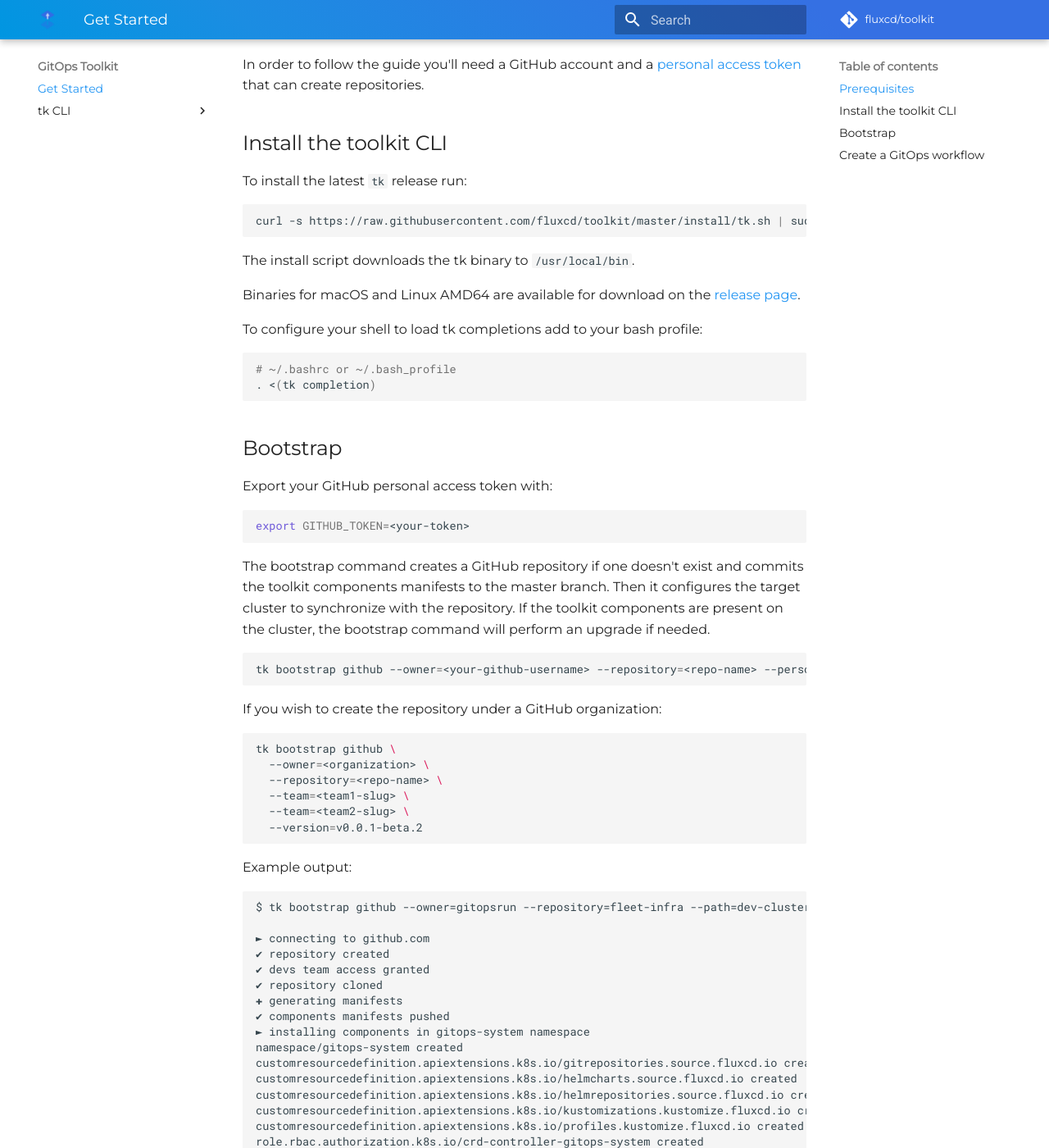
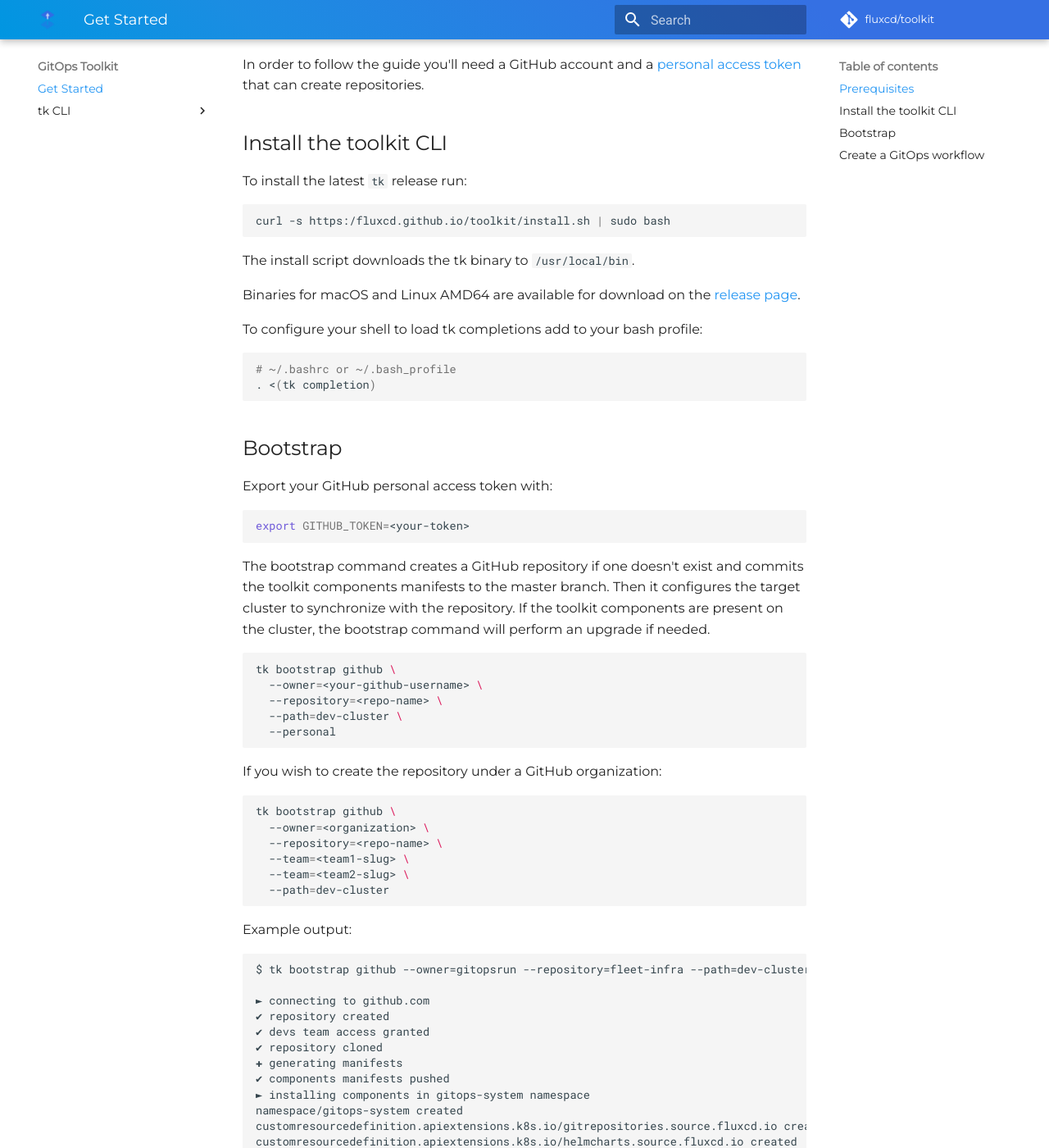
Before and after one commit to cclouddev/flux2, an MkDocs documentation site: the page built from docs/get-started/index.md, in a window 1280 px wide and 1400 px high, scrolled down 341 px. Shown: the whole window at 82% size. Built offline with MkDocs 1.6.1 and Material for MkDocs 9.7.7, drawn with Linux system fonts in a browser that asks for light colours; comment, search, counter and statistics services are not loaded.

Commit message:
Add install script to website

````diff
--- a/docs/get-started/index.md
+++ b/docs/get-started/index.md
@@ -19,7 +19,7 @@ that can create repositories.
 To install the latest `tk` release run:
 
 ```bash
-curl -s https://raw.githubusercontent.com/fluxcd/toolkit/master/install/tk.sh | sudo bash
+curl -s https:/fluxcd.github.io/toolkit/install.sh | sudo bash
 ```
 
 The install script downloads the tk binary to `/usr/local/bin`.
@@ -49,7 +49,11 @@ If the toolkit components are present on the cluster,
 the bootstrap command will perform an upgrade if needed.
 
 ```sh
-tk bootstrap github --owner=<your-github-username> --repository=<repo-name> --personal
+tk bootstrap github \
+  --owner=<your-github-username> \
+  --repository=<repo-name> \
+  --path=dev-cluster \
+  --personal
 ```
 
 If you wish to create the repository under a GitHub organization:
@@ -60,7 +64,7 @@ tk bootstrap github \
   --repository=<repo-name> \
   --team=<team1-slug> \
   --team=<team2-slug> \
-  --version=v0.0.1-beta.2
+  --path=dev-cluster
 ```
 
 Example output:
````
Also changed, not shown: 1 other file.
